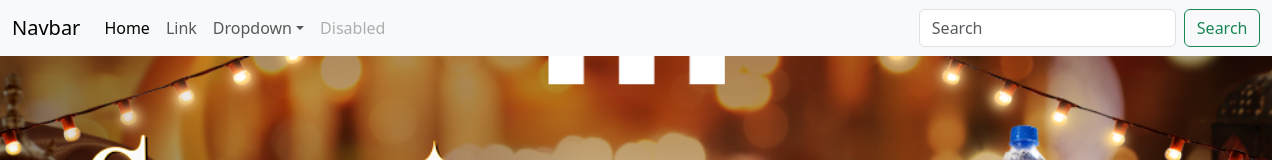
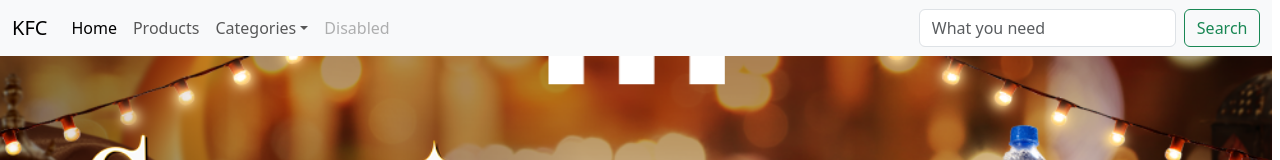
Before and after one commit to shahid1170/Newkfc, a React (Vite) app: page / in a window 1280 px wide. Shown: the top 160 px of the page. Built offline with nearby package versions, Linux system fonts and the light colour scheme.

Commit message:
Navbar change

```diff
--- a/src/components/header.jsx
+++ b/src/components/header.jsx
@@ -2,7 +2,7 @@ function KfcHeader() {
     return (
         <nav className="navbar navbar-expand-lg bg-body-tertiary">
             <div className="container-fluid">
-                <a className="navbar-brand" href="#"> Navbar </a>
+                <a className="navbar-brand" href="#"> KFC </a>
             <button className="navbar-toggler" type="button" data-bs-toggle="collapse" data-bs-target="#navbarSupportedContent" aria-controls="navbarSupportedContent" aria-expanded="false" aria-label="Toggle navigation">
                 <span className="navbar-toggler-icon"></span>
             </button>
@@ -12,17 +12,17 @@ function KfcHeader() {
                         <a className="nav-link active" aria-current="page" href="#">Home</a>
                     </li>
                     <li className="nav-item">
-                        <a className="nav-link" href="#">Link</a>
+                        <a className="nav-link" href="#">Products</a>
                     </li>
                     <li className="nav-item dropdown">
                         <a className="nav-link dropdown-toggle" href="#" role="button" data-bs-toggle="dropdown" aria-expanded="false">
-                            Dropdown
+                            Categories
                         </a>
                         <ul className="dropdown-menu">
-                            <li><a className="dropdown-item" href="#">Action</a></li>
-                            <li><a className="dropdown-item" href="#">Another action</a></li>
+                            <li><a className="dropdown-item" href="#">Pizza</a></li>
+                            <li><a className="dropdown-item" href="#">Burger</a></li>
                             <li><hr className="dropdown-divider"/></li>
-                            <li><a className="dropdown-item" href="#">Something else here</a></li>
+                            <li><a className="dropdown-item" href="#">Frozen</a></li>
                         </ul>
                     </li>
                     <li className="nav-item">
@@ -30,7 +30,7 @@ function KfcHeader() {
                     </li>
                 </ul>
                 <form className="d-flex" role="search">
-                    <input className="form-control me-2" type="search" placeholder="Search" aria-label="Search" />
+                    <input className="form-control me-2" type="search" placeholder="What you need" aria-label="Search" />
                     <button className="btn btn-outline-success" type="submit">Search</button>
                 </form>
             </div>
```
